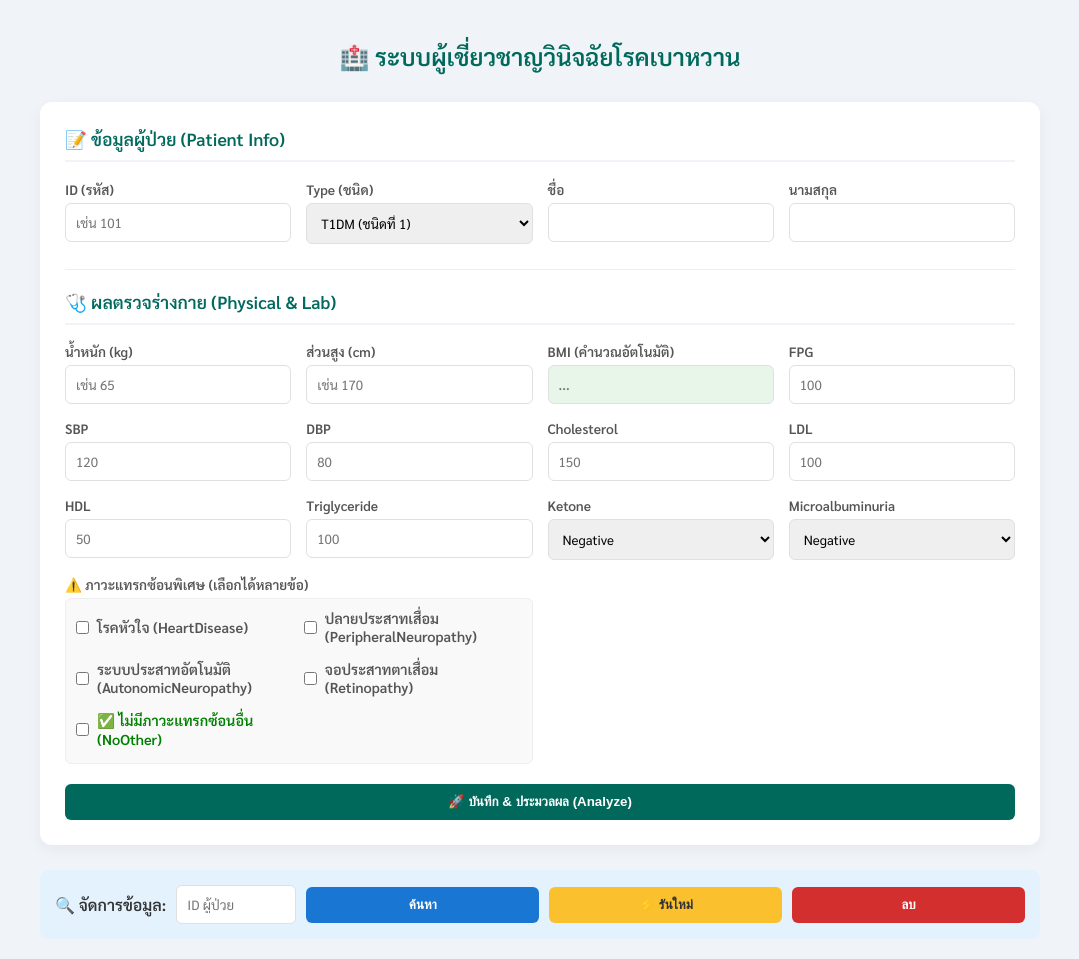
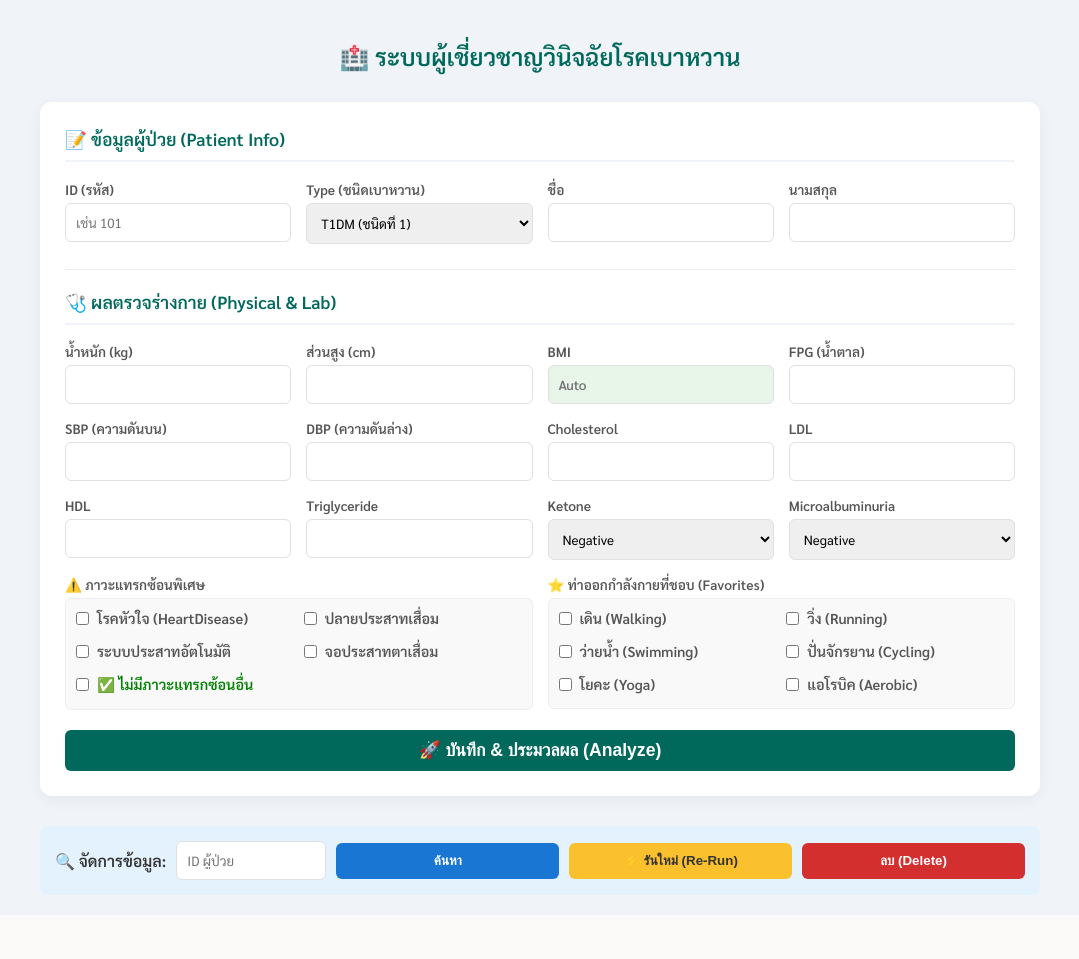
Before and after one commit to cheetahzaza555/web_reccom_diabete, a Flask app: page / in a window 1280 px wide. Shown: the whole page, without its empty margins (100-1179 px from the left). After the commit the page ends 895 px from the top, so only its background shows below. Run offline with Flask 3, Linux system fonts and the light colour scheme.

Commit message:
can reason exersice

```diff
--- a/back_end/templates/index.html
+++ b/back_end/templates/index.html
@@ -41,7 +42,7 @@
         /* Buttons */
         .action-bar { display: flex; gap: 10px; margin-top: 20px; }
         button { padding: 10px 20px; border: none; border-radius: 6px; cursor: pointer; font-weight: 600; flex: 1; color: white; transition: 0.2s; }
-        .btn-main { background: var(--primary); width: 100%; }
+        .btn-main { background: var(--primary); width: 100%; font-size: 1.1rem; }
         .btn-main:hover { background: #004d40; }
         .btn-blue { background: #1976d2; }
         .btn-orange { background: var(--warning); color: #333; }
@@ -59,8 +60,10 @@
         li { margin-bottom: 5px; font-size: 0.95rem; }
 
         /* Search Bar */
-        .search-area { display: flex; gap: 10px; align-items: center; background: #e3f2fd; padding: 15px; border-radius: 8px; }
-        .search-area input { width: 120px; }
+        .search-area { display: flex; gap: 10px; align-items: center; background: #e3f2fd; padding: 15px; border-radius: 8px; margin-top: 30px; }
+        .search-area input { width: 150px; }
+
+        @keyframes fadeIn { from { opacity: 0; transform: translateY(10px); } to { opacity: 1; transform: translateY(0); } }
     </style>
 </head>
 <body>
@@ -72,7 +75,13 @@
             <h3>📝 ข้อมูลผู้ป่วย (Patient Info)</h3>
             <div class="form-grid">
                 <div class="form-group"><label>ID (รหัส)</label><input type="number" id="pid" placeholder="เช่น 101"></div>
-                <div class="form-group"><label>Type (ชนิด)</label><select id="dtype"><option value="T1DM">T1DM (ชนิดที่ 1)</option><option value="T2DM">T2DM (ชนิดที่ 2)</option></select></div>
+                <div class="form-group"><label>Type (ชนิดเบาหวาน)</label>
+                    <select id="dtype">
+                        <option value="T1DM">T1DM (ชนิดที่ 1)</option>
+                        <option value="T2DM">T2DM (ชนิดที่ 2)</option>
+                        <option value="GDM">GDM (ขณะตั้งครรภ์)</option>
+                    </select>
+                </div>
                 <div class="form-group"><label>ชื่อ</label><input type="text" id="fname"></div>
                 <div class="form-group"><label>นามสกุล</label><input type="text" id="lname"></div>
             </div>
@@ -81,34 +90,52 @@
 
             <h3>🩺 ผลตรวจร่างกาย (Physical & Lab)</h3>
             <div class="form-grid">
-                <div><label>น้ำหนัก (kg)</label><input type="number" id="weight" step="0.1" placeholder="เช่น 65"></div>
-                <div><label>ส่วนสูง (cm)</label><input type="number" id="height" step="0.1" placeholder="เช่น 170"></div>
+                <div><label>น้ำหนัก (kg)</label><input type="number" id="weight" step="0.1"></div>
+                <div><label>ส่วนสูง (cm)</label><input type="number" id="height" step="0.1"></div>
+                <div><label>BMI</label><input type="number" id="bmi" readonly placeholder="Auto"></div>
 
-                <div><label>BMI (คำนวณอัตโนมัติ)</label><input type="number" id="bmi" placeholder="..." readonly></div>
+                <div><label>FPG (น้ำตาล)</label><input type="number" id="fpg"></div>
+                <div><label>SBP (ความดันบน)</label><input type="number" id="sbp"></div>
+                <div><label>DBP (ความดันล่าง)</label><input type="number" id="dbp"></div>
 
-                <div><label>FPG</label><input type="number" id="fpg" placeholder="100"></div>
-                <div><label>SBP</label><input type="number" id="sbp" placeholder="120"></div>
-                <div><label>DBP</label><input type="number" id="dbp" placeholder="80"></div>
-                <div><label>Cholesterol</label><input type="number" id="chol" placeholder="150"></div>
-                <div><label>LDL</label><input type="number" id="ldl" placeholder="100"></div>
-                <div><label>HDL</label><input type="number" id="hdl" placeholder="50"></div>
-                <div><label>Triglyceride</label><input type="number" id="tri" placeholder="100"></div>
+                <div><label>Cholesterol</label><input type="number" id="chol"></div>
+                <div><label>LDL</label><input type="number" id="ldl"></div>
+                <div><label>HDL</label><input type="number" id="hdl"></div>
+                <div><label>Triglyceride</label><input type="number" id="tri"></div>
 
                 <div><label>Ketone</label>
-                    <select id="ketone"><option value="Negative">Negative</option><option value="Positive">Positive</option></select>
+                    <select id="ketone">
+                        <option value="Negative">Negative</option>
+                        <option value="Positive">Positive</option>
+                    </select>
                 </div>
                 <div><label>Microalbuminuria</label>
-                    <select id="micro"><option value="Negative">Negative</option><option value="Positive">Positive</option></select>
+                    <select id="micro">
+                        <option value="Negative">Negative</option>
+                        <option value="Positive">Positive</option>
+                    </select>
                 </div>
 
                 <div style="grid-column: span 2;">
-                    <label>⚠️ ภาวะแทรกซ้อนพิเศษ (เลือกได้หลายข้อ)</label>
+                    <label>⚠️ ภาวะแทรกซ้อนพิเศษ</label>
                     <div class="checkbox-group">
                         <label class="checkbox-item"><input type="checkbox" name="special" value="HeartDisease"> โรคหัวใจ (HeartDisease)</label>
-                        <label class="checkbox-item"><input type="checkbox" name="special" value="PeripheralNeuropathy"> ปลายประสาทเสื่อม (PeripheralNeuropathy)</label>
-                        <label class="checkbox-item"><input type="checkbox" name="special" value="AutonomicNeuropathy"> ระบบประสาทอัตโนมัติ (AutonomicNeuropathy)</label>
-                        <label class="checkbox-item"><input type="checkbox" name="special" value="Retinopathy"> จอประสาทตาเสื่อม (Retinopathy)</label>
-                        <label class="checkbox-item" style="color: green;"><input type="checkbox" name="special" value="NoOtherComplication" id="chkNoOther" onchange="toggleNoOther(this)"> ✅ ไม่มีภาวะแทรกซ้อนอื่น (NoOther)</label>
+                        <label class="checkbox-item"><input type="checkbox" name="special" value="PeripheralNeuropathy"> ปลายประสาทเสื่อม</label>
+                        <label class="checkbox-item"><input type="checkbox" name="special" value="AutonomicNeuropathy"> ระบบประสาทอัตโนมัติ</label>
+                        <label class="checkbox-item"><input type="checkbox" name="special" value="Retinopathy"> จอประสาทตาเสื่อม</label>
+                        <label class="checkbox-item" style="color: green;"><input type="checkbox" name="special" value="NoOtherComplication" id="chkNoOther" onchange="toggleNoOther(this)"> ✅ ไม่มีภาวะแทรกซ้อนอื่น</label>
+                    </div>
+                </div>
+
+                <div style="grid-column: span 2;">
+                    <label>⭐ ท่าออกกำลังกายที่ชอบ (Favorites)</label>
+                    <div class="checkbox-group">
+                        <label class="checkbox-item"><input type="checkbox" name="favorites" value="Walking"> เดิน (Walking)</label>
+                        <label class="checkbox-item"><input type="checkbox" name="favorites" value="Running"> วิ่ง (Running)</label>
+                        <label class="checkbox-item"><input type="checkbox" name="favorites" value="Swimming"> ว่ายน้ำ (Swimming)</label>
+                        <label class="checkbox-item"><input type="checkbox" name="favorites" value="Cycling"> ปั่นจักรยาน (Cycling)</label>
+                        <label class="checkbox-item"><input type="checkbox" name="favorites" value="Yoga"> โยคะ (Yoga)</label>
+                        <label class="checkbox-item"><input type="checkbox" name="favorites" value="Aerobic"> แอโรบิค (Aerobic)</label>
                     </div>
                 </div>
             </div>
@@ -134,59 +161,47 @@
             <strong>🔍 จัดการข้อมูล:</strong>
             <input type="text" id="search_id" placeholder="ID ผู้ป่วย">
             <button class="btn-blue" onclick="searchPatient()">ค้นหา</button>
-            <button class="btn-orange" onclick="reprocessPatient()">⚡ รันใหม่</button>
-            <button class="btn-red" onclick="deletePatient()">ลบ</button>
+            <button class="btn-orange" onclick="reprocessPatient()">⚡ รันใหม่ (Re-Run)</button>
+            <button class="btn-red" onclick="deletePatient()">ลบ (Delete)</button>
         </div>
     </div>
 
     <script>
-        // ✅ 1. ฟังก์ชันคำนวณ BMI Real-time
+        // --- 1. BMI Calculation ---
         function calculateBMI() {
-            const weight = parseFloat(document.getElementById('weight').value);
-            const height = parseFloat(document.getElementById('height').value);
-            const bmiInput = document.getElementById('bmi');
-
-            if (weight > 0 && height > 0) {
-                // สูตร: น้ำหนัก (kg) / (ส่วนสูง (m) ^ 2)
-                const heightInMeters = height / 100;
-                const bmi = weight / (heightInMeters * heightInMeters);
-                bmiInput.value = bmi.toFixed(2); // ทศนิยม 2 ตำแหน่ง
+            const w = parseFloat(document.getElementById('weight').value);
+            const h = parseFloat(document.getElementById('height').value);
+            if (w > 0 && h > 0) {
+                document.getElementById('bmi').value = (w / ((h / 100) ** 2)).toFixed(2);
             } else {
-                bmiInput.value = '';
+                document.getElementById('bmi').value = '';
             }
         }
+        ['weight', 'height'].forEach(id => document.getElementById(id).addEventListener('input', calculateBMI));
 
-        // ✅ 2. ใส่ Event Listener ให้ทำงานทันทีที่พิมพ์
-        document.getElementById('weight').addEventListener('input', calculateBMI);
-        document.getElementById('height').addEventListener('input', calculateBMI);
-
-
-        // --- ฟังก์ชันเดิม ---
+        // --- 2. Checkbox Logic ---
         function toggleNoOther(checkbox) {
             if (checkbox.checked) {
                 document.querySelectorAll('input[name="special"]:not(#chkNoOther)').forEach(el => el.checked = false);
             }
         }
         document.querySelectorAll('input[name="special"]:not(#chkNoOther)').forEach(el => {
-            el.addEventListener('change', () => {
-                if(el.checked) document.getElementById('chkNoOther').checked = false;
-            });
+            el.addEventListener('change', () => { if(el.checked) document.getElementById('chkNoOther').checked = false; });
         });
 
+        // --- 3. Analyze Data (Save & Process) ---
         async function analyzeData() {
-            const selectedSpecials = Array.from(document.querySelectorAll('input[name="special"]:checked')).map(el => el.value);
+            const specials = Array.from(document.querySelectorAll('input[name="special"]:checked')).map(e => e.value);
+            const favorites = Array.from(document.querySelectorAll('input[name="favorites"]:checked')).map(e => e.value);
 
             const data = {
                 id: document.getElementById('pid').value,
                 type: document.getElementById('dtype').value,
                 firstname: document.getElementById('fname').value,
                 lastname: document.getElementById('lname').value,
-
-                // ✅ ส่งค่าน้ำหนัก ส่วนสูง ไปด้วย
                 weight: document.getElementById('weight').value,
                 height: document.getElementById('height').value,
                 bmi: document.getElementById('bmi').value,
-
                 sbp: document.getElementById('sbp').value,
                 dbp: document.getElementById('dbp').value,
                 chol: document.getElementById('chol').value,
@@ -196,7 +211,8 @@
                 fpg: document.getElementById('fpg').value,
                 ketone: document.getElementById('ketone').value,
                 micro: document.getElementById('micro').value,
-                special: selectedSpecials
+                special: specials,
+                favorites: favorites
             };
 
             if(!data.id) return alert("กรุณาใส่ ID ผู้ป่วย");
@@ -208,56 +224,98 @@
                     body: JSON.stringify(data)
                 });
                 const json = await res.json();
-
                 if(json.status === 'ok') {
                     showResult(json);
-                    document.getElementById('search_id').value = data.id;
                     alert("✅ บันทึกและประมวลผลสำเร็จ!");
-                } else {
-                    alert("❌ Error: " + json.message);
-                }
-            } catch(e) { alert("เชื่อมต่อ Server ไม่ได้: " + e); }
+                } else alert("❌ Error: " + json.message);
+            } catch(e) { alert("Server Error: " + e); }
         }
 
+        // --- 4. Search & Populate ---
         async function searchPatient() {
             const id = document.getElementById('search_id').value;
             if(!id) return;
+
+            try {
                 const res = await fetch(`/api/patient/${id}`);
                 const json = await res.json();
                 if(json.status === 'error') { alert("ไม่พบข้อมูล"); return; }
 
-            // คืนค่าฟอร์ม
+                const info = json.info;
+
+                // 1. Map Text/Number Inputs
                 document.getElementById('pid').value = id;
-            document.getElementById('fname').value = json.info.firstname;
-            document.getElementById('lname').value = json.info.lastname;
+                document.getElementById('dtype').value = info.type || 'T2DM';
+                document.getElementById('fname').value = info.firstname;
+                document.getElementById('lname').value = info.lastname;
 
-            // ✅ คืนค่าน้ำหนัก ส่วนสูง BMI
-            document.getElementById('weight').value = json.info.weight || '';
-            document.getElementById('height').value = json.info.height || '';
-            document.getElementById('bmi').value = json.info.bmi || '';
+                const setVal = (id, val) => {
+                    const el = document.getElementById(id);
+                    if(val && val !== '0' && val !== 'None' && val !== '-') {
+                        el.value = val;
+                        el.classList.add('filled');
+                    } else {
+                        el.value = '';
+                        el.classList.remove('filled');
+                    }
+                };
 
-            // คืนค่า Lab อื่นๆ (ถ้าต้องการให้ครบต้องเพิ่ม id ให้ครบตาม field)
-            document.getElementById('sbp').value = json.info.sbp || '';
-            document.getElementById('dbp').value = json.info.dbp || '';
+                setVal('weight', info.weight);
+                setVal('height', info.height);
+                setVal('bmi', info.bmi);
+                setVal('sbp', info.sbp);
+                setVal('dbp', info.dbp);
+                setVal('chol', info.chol);
+                setVal('ldl', info.ldl);
+                setVal('hdl', info.hdl);
+                setVal('tri', info.tri);
+                setVal('fpg', info.fpg);
 
+                document.getElementById('ketone').value = info.ketone || 'Negative';
+                document.getElementById('micro').value = info.micro || 'Negative';
+
+                // 2. Map Favorites (อันนี้ของคุณมีแล้ว)
+                if(json.favorites) {
+                    document.querySelectorAll('input[name="favorites"]').forEach(el => {
+                        el.checked = json.favorites.includes(el.value);
+                    });
+                } else {
+                    document.querySelectorAll('input[name="favorites"]').forEach(el => el.checked = false);
+                }
+
+                // 3. 🔥 [เพิ่มอันนี้] Map Special Complications (ของเดิมหายไป)
+                // ต้องเคลียร์ค่าเก่าก่อน
                 document.querySelectorAll('input[name="special"]').forEach(el => el.checked = false);
+                console.log("Loading specials:", json.specials);
+                if(json.specials && json.specials.length > 0) {
+                    document.querySelectorAll('input[name="special"]').forEach(el => {
+                        // เช็คว่าค่าใน Checkbox ตรงกับข้อมูลที่ได้มาไหม
+                        if(json.specials.includes(el.value)) {
+                            el.checked = true;
+                        }
+                    });
+                } else if (json.specials == "NoOtherComplication ") {
+                    document.getElementById('chkNoOther').checked = true;
+                }
 
                 showResult(json);
+            } catch(e) { console.error(e); alert("โหลดข้อมูลไม่สำเร็จ: " + e); }
         }
 
+        // --- 5. Utilities ---
         async function reprocessPatient() {
             const id = document.getElementById('search_id').value;
             if(!id) return;
             const res = await fetch(`/api/reprocess/${id}`, { method: 'POST' });
             const json = await res.json();
-            if(json.status === 'ok') { alert("เสร็จสิ้น"); searchPatient(); }
+            if(json.status === 'ok') { alert("Run เสร็จสิ้น"); searchPatient(); }
         }
 
         async function deletePatient() {
             const id = document.getElementById('search_id').value;
-            if(confirm("ลบข้อมูล ID " + id + " ?")) {
+            if(confirm("ยืนยันลบ ID " + id + " ?")) {
                 await fetch(`/api/delete/${id}`, { method: 'DELETE' });
-                alert("ลบแล้ว");
+                alert("ลบข้อมูลแล้ว");
                 location.reload();
             }
         }
```
Also changed, not shown: other parts of back_end/templates/index.html (+13 -12 lines), back_end/services.py (+158 -111 lines). Lines whose indentation alone changed are shown as unchanged.
